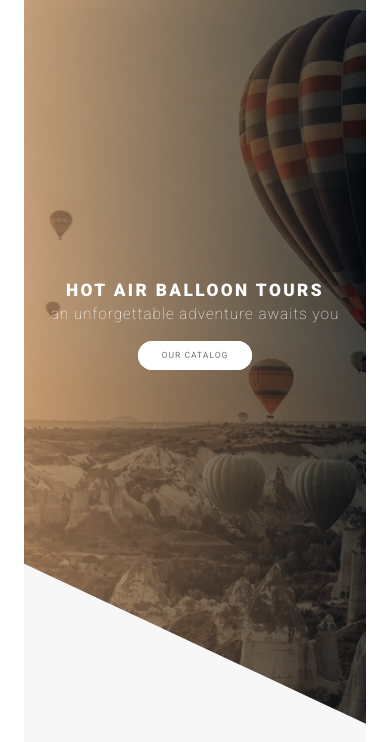
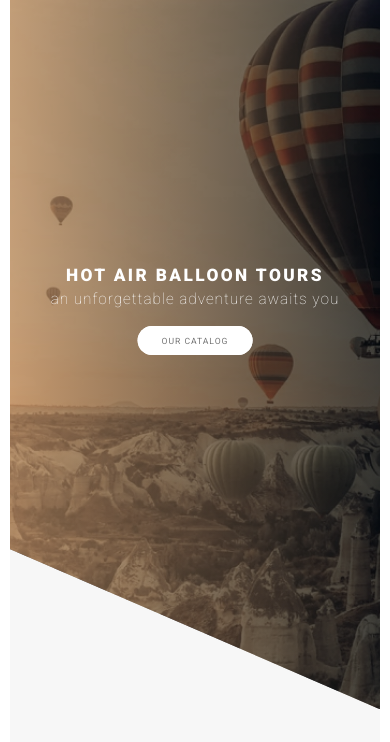
Before and after one commit to zxcsixx/project-ballons, a plain HTML site: page index.html in a window 390 px wide. Shown: the part 102-844 px from the top of the page. Drawn offline with Linux system fonts and the light colour scheme; files whose address does not match are found by name.

Commit message:
changed an style.css for mobile ver to work properly

```diff
--- a/sass/base/_base.sass
+++ b/sass/base/_base.sass
@@ -12,6 +12,7 @@ html
         font-size: 50%
     @include respond(phone)
         font-size: 30%
+
     @include respond(big-screen)
         font-size: 75%
 
@@ -20,7 +21,6 @@ body
     padding: 5rem
     background: $color-white
 
-
 .container
     background-color:#f7f7f7
     position: relative
--- a/sass/base/_typography.sass
+++ b/sass/base/_typography.sass
@@ -6,7 +6,7 @@ body
     letter-spacing: .2rem
     padding: 5rem
     background: $color-white
-    @include respond(phone)
+    @media only screen and (max-width: 600px)
         padding: 2rem
 
 
```
Also changed, not shown: css/style.css, 1 other file.
